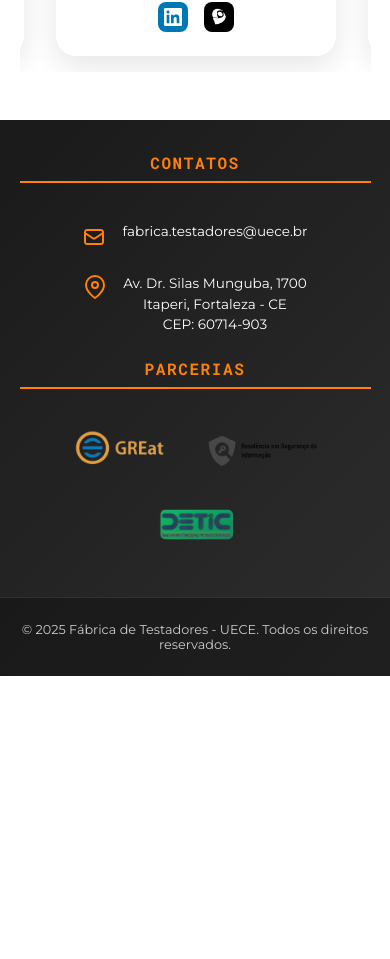
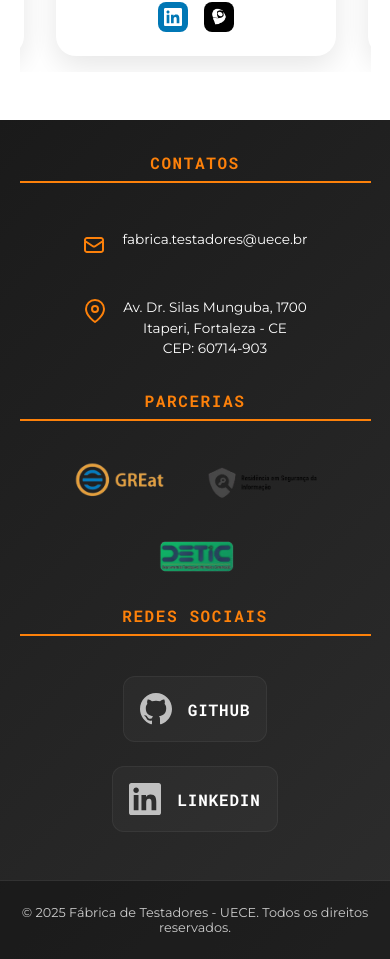
Before and after one commit to Wallyuz/Site-Fabrica, a React (Vite) app in the folder Site Fabrica/: page / in a window 390 px wide. Shown: the part 3284-4243 px from the top of the page. Before the commit the page ends 3960 px from the top, so only its background shows below. Built offline with nearby package versions, Linux system fonts and the light colour scheme.

Commit message:
coreçção de bugs

```diff
--- a/Site Fabrica/Components/Footer.css
+++ b/Site Fabrica/Components/Footer.css
@@ -19,8 +19,8 @@
 /* Grid Layout */
 .footer-grid {
   display: grid;
-  grid-template-columns: 1fr 1fr;
-  gap: 4rem;
+  grid-template-columns: 1fr 1fr 1fr;
+  gap: 3rem;
   margin-bottom: 2rem;
 }
 
@@ -53,6 +53,14 @@
   display: flex;
   align-items: flex-start;
   gap: 1rem;
+  padding: 0.5rem 0;
+  border-radius: 8px;
+  transition: all 0.3s ease;
+}
+
+.contact-item:hover {
+  background: rgba(255, 255, 255, 0.05);
+  padding-left: 0.5rem;
 }
 
 .contact-icon {
@@ -78,6 +86,95 @@
 
 .contact-link:hover {
   color: var(--cor-principal);
+  transform: translateX(5px);
+}
+
+/* Estilos para Redes Sociais */
+.social-divider {
+  margin: 2rem 0 1rem 0;
+  padding-top: 1.5rem;
+  border-top: 1px solid rgba(255, 255, 255, 0.1);
+}
+
+.social-subtitle {
+  font-family: var(--quinta-fonte);
+  font-size: 1rem;
+  font-weight: 600;
+  color: var(--cor-principal);
+  text-transform: uppercase;
+  letter-spacing: 0.1em;
+  margin: 0 0 1rem 0;
+}
+
+.social-item {
+  background: rgba(255, 255, 255, 0.03);
+  border-radius: 12px;
+  padding: 1rem;
+  transition: all 0.3s ease;
+  border: 1px solid rgba(255, 255, 255, 0.05);
+}
+
+.social-item:hover {
+  background: rgba(255, 255, 255, 0.08);
+  border-color: var(--cor-principal);
+  transform: translateY(-2px);
+  box-shadow: 0 4px 12px rgba(0, 0, 0, 0.2);
+}
+
+.social-icon {
+  width: 28px;
+  height: 28px;
+  transition: all 0.3s ease;
+}
+
+.github-icon {
+  color: rgba(255, 255, 255, 0.7);
+}
+
+.linkedin-icon {
+  color: rgba(255, 255, 255, 0.7);
+}
+
+.social-item:hover .github-icon {
+  color: #fff;
+  filter: drop-shadow(0 0 8px rgba(255, 255, 255, 0.3));
+}
+
+.social-item:hover .linkedin-icon {
+  color: #0077b5;
+  filter: drop-shadow(0 0 8px rgba(0, 119, 181, 0.4));
+}
+
+.contact-content {
+  display: flex;
+  flex-direction: column;
+  gap: 0.2rem;
+}
+
+.social-link {
+  display: flex;
+  flex-direction: column;
+  gap: 0.2rem;
+}
+
+.social-platform {
+  font-weight: 600;
+  font-size: 0.95rem;
+  color: white;
+}
+
+.social-description {
+  font-size: 0.8rem;
+  color: rgba(255, 255, 255, 0.7);
+  font-weight: 400;
+}
+
+.social-item:hover .social-platform {
+  color: var(--cor-principal);
+}
+
+.social-item:hover .social-description {
+  color: rgba(255, 255, 255, 0.9);
 }
 
 .contact-text p {
@@ -122,6 +219,94 @@
 .partner-logo:hover {
   transform: scale(1.05);
   filter: brightness(1.1);
+}
+
+/* Coluna 3 - Redes Sociais */
+.social-networks {
+  display: flex;
+  flex-direction: column;
+  gap: 1.5rem;
+}
+
+.social-item-new {
+  display: flex;
+  align-items: center;
+  gap: 1rem;
+  padding: 1rem;
+  background: rgba(255, 255, 255, 0.03);
+  border-radius: 12px;
+  transition: all 0.3s ease;
+  border: 1px solid rgba(255, 255, 255, 0.05);
+}
+
+.social-item-new:hover {
+  background: rgba(255, 255, 255, 0.08);
+  border-color: var(--cor-principal);
+  transform: translateY(-3px);
+  box-shadow: 0 6px 20px rgba(0, 0, 0, 0.25);
+}
+
+.social-icon-new {
+  width: 32px;
+  height: 32px;
+  flex-shrink: 0;
+  transition: all 0.3s ease;
+}
+
+.github-icon-new {
+  color: rgba(255, 255, 255, 0.7);
+}
+
+.linkedin-icon-new {
+  color: rgba(255, 255, 255, 0.7);
+}
+
+.social-item-new:hover .github-icon-new {
+  color: #fff;
+  filter: drop-shadow(0 0 10px rgba(255, 255, 255, 0.4));
+}
+
+.social-item-new:hover .linkedin-icon-new {
+  color: #0077b5;
+  filter: drop-shadow(0 0 10px rgba(0, 119, 181, 0.5));
+}
+
+.social-content {
+  display: flex;
+  flex-direction: column;
+  gap: 0.3rem;
+  flex: 1;
+}
+
+.social-link-new {
+  text-decoration: none;
+  display: flex;
+  flex-direction: column;
+  gap: 0.3rem;
+}
+
+.social-platform-new {
+  font-family: var(--quinta-fonte);
+  font-weight: 700;
+  font-size: 1rem;
+  color: white;
+  text-transform: uppercase;
+  letter-spacing: 0.05em;
+}
+
+.social-description-new {
+  font-family: var(--fonte-principal);
+  font-size: 0.85rem;
+  color: rgba(255, 255, 255, 0.7);
+  font-weight: 400;
+}
+
+.social-item-new:hover .social-platform-new {
+  color: var(--cor-principal);
+}
+
+.social-item-new:hover .social-description-new {
+  color: rgba(255, 255, 255, 0.9);
 }
 
 /* Rodapé de Copyright */
@@ -178,6 +363,23 @@
     justify-content: center;
   }
 
+  .social-item {
+    text-align: left;
+  }
+
+  .social-item-new {
+    justify-content: flex-start;
+    text-align: left;
+  }
+
+  .social-networks {
+    align-items: center;
+  }
+
+  .social-divider {
+    text-align: center;
+  }
+
   .partner-item {
     justify-content: center;
   }
--- a/Site Fabrica/Components/Footer.jsx
+++ b/Site Fabrica/Components/Footer.jsx
@@ -37,6 +37,8 @@
                     CEP: 60714-903</p>
                   </div>
                 </div>
+
+
               </div>
             </div>
 
@@ -62,6 +64,38 @@
               </div>
             </div>
 
+            {/* Coluna 3 - Redes Sociais */}
+            <div className="footer-column">
+              <h3 className="column-title">REDES SOCIAIS</h3>
+              <div className="social-networks">
+                <div className="social-item-new">
+                  <div className="social-icon-new github-icon-new">
+                    <svg viewBox="0 0 24 24" fill="currentColor" xmlns="http://www.w3.org/2000/svg">
+                      <path d="M12 0C5.374 0 0 5.373 0 12 0 17.302 3.438 21.8 8.207 23.387c.599.111.793-.261.793-.577v-2.234c-3.338.726-4.033-1.416-4.033-1.416-.546-1.387-1.333-1.756-1.333-1.756-1.089-.745.083-.729.083-.729 1.205.084 1.839 1.237 1.839 1.237 1.07 1.834 2.807 1.304 3.492.997.107-.775.418-1.305.762-1.604-2.665-.305-5.467-1.334-5.467-5.931 0-1.311.469-2.381 1.236-3.221-.124-.303-.535-1.524.117-3.176 0 0 1.008-.322 3.301 1.23A11.509 11.509 0 0112 5.803c1.02.005 2.047.138 3.006.404 2.291-1.552 3.297-1.23 3.297-1.23.653 1.653.242 2.874.118 3.176.77.84 1.235 1.911 1.235 3.221 0 4.609-2.807 5.624-5.479 5.921.43.372.823 1.102.823 2.222v3.293c0 .319.192.694.801.576C20.566 21.797 24 17.3 24 12c0-6.627-5.373-12-12-12z"/>
+                    </svg>
+                  </div>
+                  <div className="social-content">
+                    <a href="https://github.com/FabricadeTestadores" target="_blank" rel="noopener noreferrer" className="social-link-new">
+                      <span className="social-platform-new">GitHub</span>
+                    </a>
+                  </div>
+                </div>
+
+                <div className="social-item-new">
+                  <div className="social-icon-new linkedin-icon-new">
+                    <svg viewBox="0 0 24 24" fill="currentColor" xmlns="http://www.w3.org/2000/svg">
+                      <path d="M20.447 20.452h-3.554v-5.569c0-1.328-.027-3.037-1.852-3.037-1.853 0-2.136 1.445-2.136 2.939v5.667H9.351V9h3.414v1.561h.046c.477-.9 1.637-1.85 3.37-1.85 3.601 0 4.267 2.37 4.267 5.455v6.286zM5.337 7.433c-1.144 0-2.063-.926-2.063-2.065 0-1.138.92-2.063 2.063-2.063 1.14 0 2.064.925 2.064 2.063 0 1.139-.925 2.065-2.064 2.065zm1.782 13.019H3.555V9h3.564v11.452zM22.225 0H1.771C.792 0 0 .774 0 1.729v20.542C0 23.227.792 24 1.771 24h20.451C23.2 24 24 23.227 24 22.271V1.729C24 .774 23.2 0 22.222 0h.003z"/>
+                    </svg>
+                  </div>
+                  <div className="social-content">
+                    <a href="https://www.linkedin.com/in/f%C3%A1brica-de-testadores-06b161381/?originalSubdomain=br" target="_blank" rel="noopener noreferrer" className="social-link-new">
+                      <span className="social-platform-new">LinkedIn</span>
+                    </a>
+                  </div>
+                </div>
+              </div>
+            </div>
+
           </div>
         </div>
       </div>
--- a/Site Fabrica/Components/Info.css
+++ b/Site Fabrica/Components/Info.css
@@ -3,7 +3,7 @@
 .info {
   display: flex;
   align-items: center;
-  padding: 3rem 0 0 0;
+  padding: 1rem 0 0 0;
   gap: 2rem;
   font-family: var(--fonte-secundaria
   );
--- a/Site Fabrica/Components/Objectives.css
+++ b/Site Fabrica/Components/Objectives.css
@@ -52,6 +52,7 @@
   padding: 1.5rem 0;
 }
 
+
 .objective-number {
   color: var(--cor-principal);
   font-family: var(--fonte-principal);
@@ -69,6 +70,17 @@
   margin: 0;
 }
 
+.objective-textOne {
+  color: var(--branco);
+  font-family: var(--fonte-secundaria);
+  font-size: 1.3rem;
+  font-weight: 400;
+  line-height: 1.6;
+  padding-left: 0.4rem;
+  margin: 0;
+  text-align: justify;
+}
+
 /* Responsividade */
 @media (max-width: 1024px) {
   .objectives-title {
@@ -81,6 +93,11 @@
 
   .objective-text {
     font-size: 1.3rem;
+  }
+
+  .objective-textOne {
+    font-size: 1.3rem;
+    padding-left: 0.3rem;
   }
 }
 
@@ -111,6 +128,11 @@
   .objective-text {
     font-size: 1.2rem;
   }
+
+  .objective-textOne {
+    font-size: 1.2rem;
+    padding-left: 0.2rem;
+  }
 }
 
 @media (max-width: 480px) {
@@ -134,4 +156,10 @@
     font-size: 1.1rem;
     text-align: left;
   }
+
+  .objective-textOne {
+    font-size: 1.1rem;
+    text-align: left;
+    padding-left: 0;
+  }
 }
--- a/Site Fabrica/Components/Objectives.jsx
+++ b/Site Fabrica/Components/Objectives.jsx
@@ -12,8 +12,8 @@
         <div className="objectives-list">
           <div className="objective-item">
             <span className="objective-number">01.</span>
-            <p className="objective-text">
-              Promover a formação de recursos humanos.
+            <p className="objective-textOne">
+               Promover a formação de recursos humanos.
             </p>
           </div>
 
```
